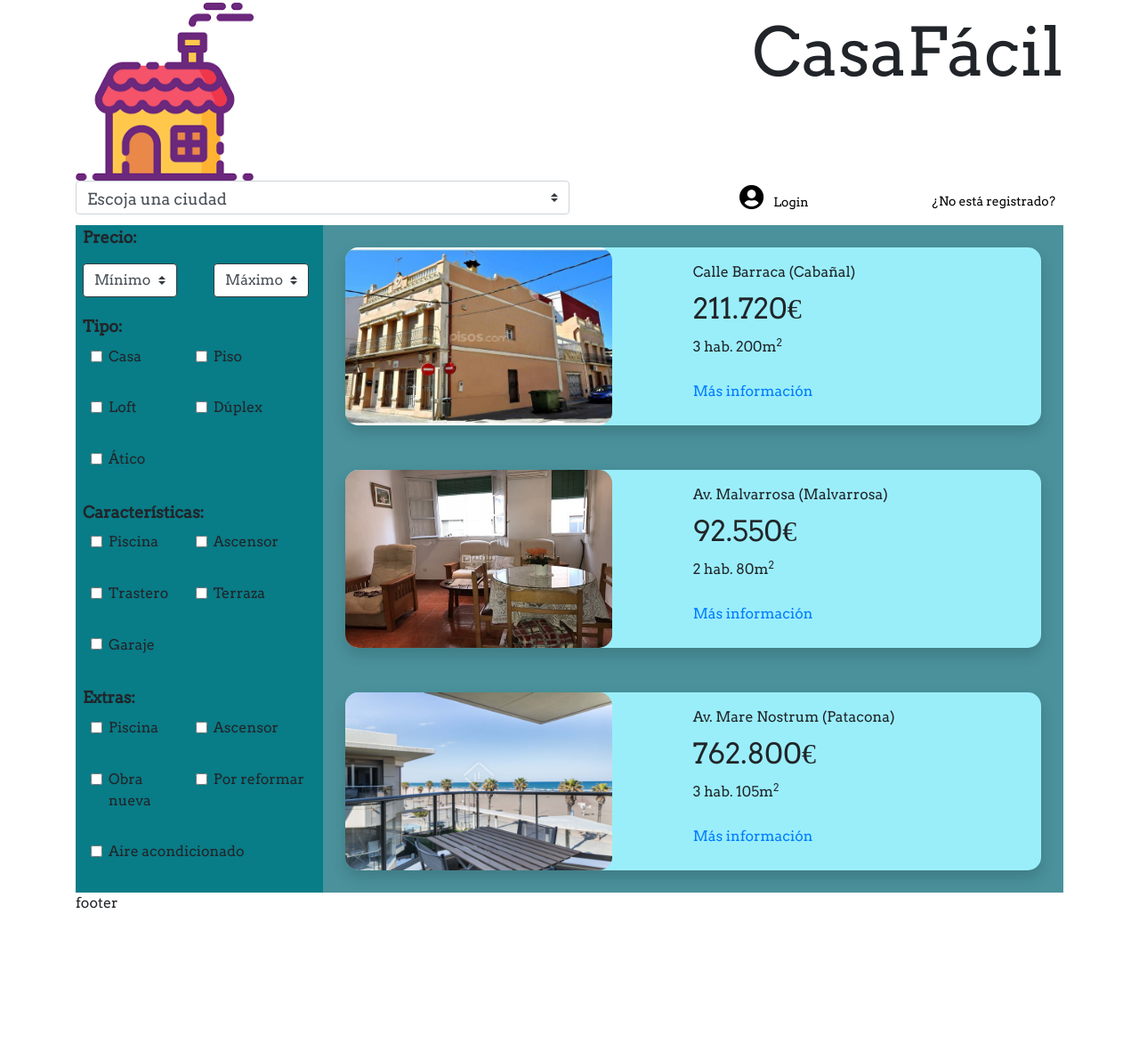
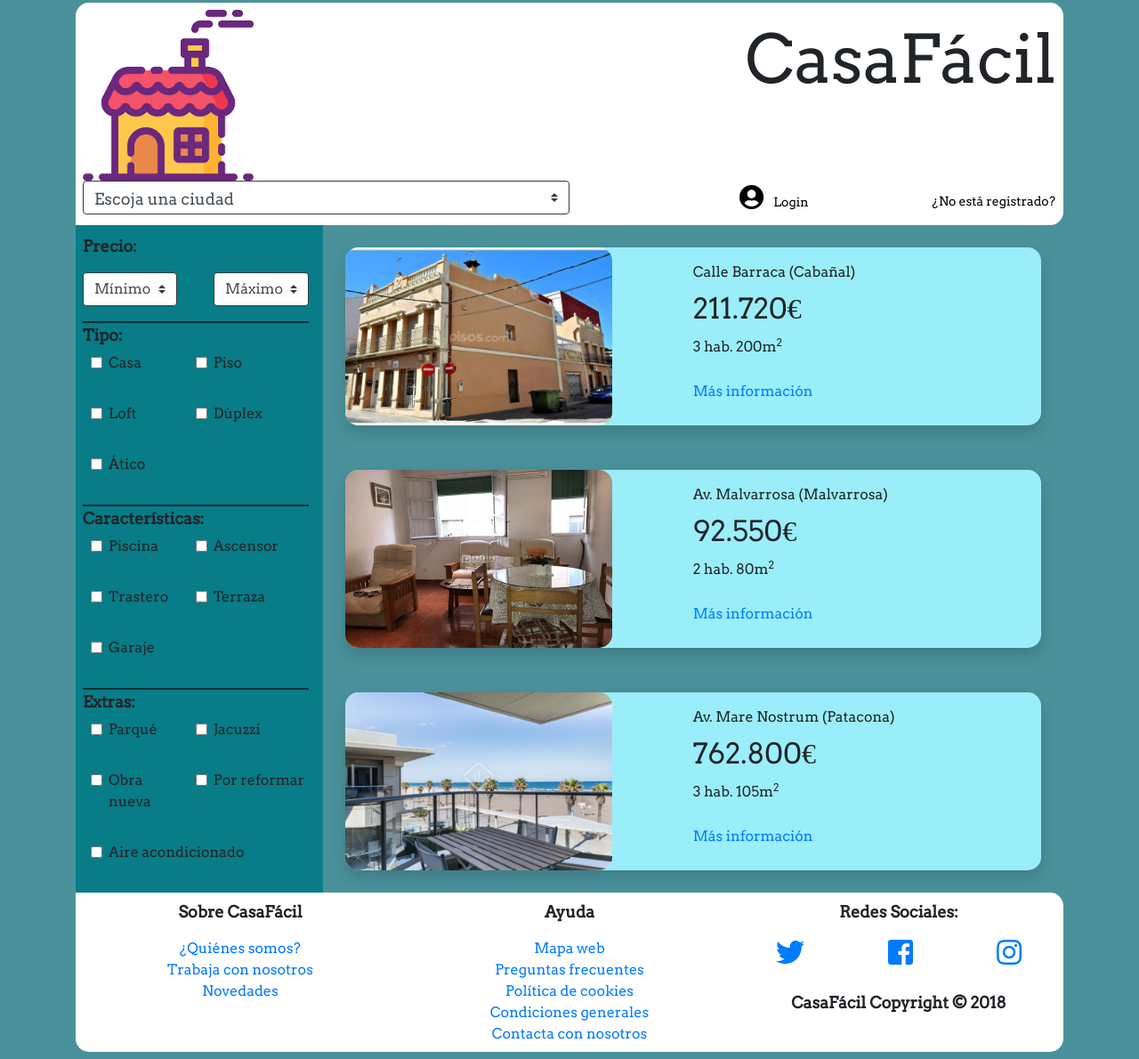
Before and after one commit to Niksokupa/Dise-o, a plain HTML site: page index.html in a window 1280 px wide. Shown: the part 5-1195 px from the top of the page at 89% size. Before the commit the page ends 1116 px from the top, so only its background shows below. Drawn offline with nearby package versions, Linux system fonts and the light colour scheme.

Commit message:
Practicamente terminado

```diff
--- a/index.html
+++ b/index.html
@@ -21,15 +21,15 @@
     <title>CasaFácil</title>
 </head>
 
-<body>
+<body style="background-color: #4A919B">
     <div class="container mt-2 mb-2">
-        <div class="image d-flex justify-content-between">
+        <div class="image d-flex justify-content-between pl-2 pt-2 pr-2">
             <img src="favicon.png">
             <p style="font-size: 75px">CasaFácil</p>
         </div>
         <div class="header">
-            <div class="citychooser">
-                <select class="custom-select cityselect">
+            <div class="citychooser pl-2">
+                <select class="custom-select cityselect border border-dark">
                     <optgroup>
                         <option selected>Escoja una ciudad</option>
                         <option value="1">Valencia</option>
@@ -52,7 +52,7 @@
                 </button>
             </div>
         </div>
-        <div class="filtercontainer pr-3 pl-2">
+        <div class="filtercontainer pt-2 pr-3 pl-2">
             <div class="pricefilter">
                 <p>Precio:</p>
                 <div class=" d-flex justify-content-between">
@@ -149,15 +149,15 @@
                     <p>Extras:</p>
                 </div>
                 <div class="form-check col-6">
-                    <input class="form-check-input ml-1" type="checkbox" value="" id="piscina">
-                    <label class="form-check-label ml-4" for="piscina">
-                        Piscina
+                    <input class="form-check-input ml-1" type="checkbox" value="" id="parque">
+                    <label class="form-check-label ml-4" for="parque">
+                        Parqué
                     </label>
                 </div>
                 <div class="form-check col-6">
-                    <input class="form-check-input" type="checkbox" value="" id="ascensor">
-                    <label class="form-check-label" for="ascensor">
-                        Ascensor
+                    <input class="form-check-input" type="checkbox" value="" id="jacuzzi">
+                    <label class="form-check-label" for="jacuzzi">
+                        Jacuzzi
                     </label>
                 </div>
                 <div class="form-check col-6">
@@ -203,11 +203,35 @@
                 <div class="morehouseinfo"><a href="#">Más información</a></div>
             </div>
         </div>
-        <div class="footer">footer </div>
+        <div class="footer pt-2 pb-2">
+            <div class="about">
+                <p>Sobre CasaFácil</p>
+                <a href="#">¿Quiénes somos?</a><br>
+                <a href="#">Trabaja con nosotros</a><br>
+                <a href="#">Novedades</a><br>
+            </div>
+            <div class="help">
+                <p>Ayuda</p>
+                <a href="#">Mapa web</a><br>
+                <a href="#">Preguntas frecuentes</a><br>
+                <a href="#">Política de cookies</a><br>
+                <a href="#">Condiciones generales</a><br>
+                <a href="#">Contacta con nosotros</a><br>
+            </div>
+            <div class="socials">
+                <p>Redes Sociales:</p>
+                <div class="d-flex justify-content-around">
+                    <a href="#"><i class="fab fa-2x fa-twitter"></i></a>
+                    <a href="#"><i class="fab fa-2x fa-facebook-square"></i></a>
+                    <a href="#"><i class="fab fa-2x fa-instagram"></i></a>
+                </div>
+                <br>
+                <div class="copyright d-flex justify-content-center">
+                    <p>CasaFácil Copyright © 2018</p>
+                </div>
+            </div>
+        </div>
     </div>
-
-
-
 </body>
 
 </html>
--- a/mystyle.css
+++ b/mystyle.css
@@ -5,8 +5,7 @@
 
 .container {
     display: grid;
-    width: 80vw;
-    grid-template-rows: 200px 50px auto auto auto auto 100px;
+    grid-template-rows: 200px 50px auto auto auto auto auto;
     grid-template-columns: 1fr 1fr 1fr 1fr;
     grid-template-areas:
     "image image image image"
@@ -20,12 +19,16 @@
 
 .image {
     grid-area: image;
+    background-color: white;
+    border-radius: 15px 15px 0 0;
 }
 
 .header {
     display: grid;
     grid-area: header;
     grid-template-columns: 2fr 1fr 1fr;
+    background-color: white;
+    border-radius: 0 0 15px 0;
 }
 
 .filtercontainer {
@@ -38,6 +41,20 @@
 .filtercontainer div p{
     font-size: 18px;
     font-weight: bold;
+    border-top: 2px solid #003034;
+}
+
+.filtercontainer .pricefilter p{
+    border-top-color: transparent;
+}
+
+.footer div p{
+    font-size: 18px;
+    font-weight: bold;
+}
+
+.footer div {
+    text-align: center;
 }
 
 .main {
@@ -82,7 +99,13 @@
 }
 
 .footer {
+    background-color: white;
+    border-radius: 0 15px 15px 15px;
     grid-area: footer;
+    display: grid;
+    grid-template-columns: 1fr 1fr 1fr;
+    grid-template-areas:
+    "about help socials"
 }
 
 .casa > *{
@@ -110,7 +133,7 @@
 }
 
 button {
-    background-color: white;
+    background-color:rgba(0, 0, 0, 0);
 }
 
 
@@ -121,3 +144,40 @@ button {
 .citychooser select {
     font-size: 18px!important;
 }
+
+
+/* Medium devices
+
+No sé porqué solo me funciona en el pixel exacto de ancho 768, al bajar queda extraño, creo que es por el bootstrap.
+
+*/
+@media (max-width: 768px) {
+
+    .container {
+        display: grid;
+        width: 80vw;
+        grid-template-rows: 200px 50px 50px auto auto auto auto auto;
+        grid-template-columns: 1fr;
+        grid-template-areas:
+        "image"
+        "header"
+        "filtercontainer"
+        "filtercontainer"
+        "filtercontainer"
+        "filtercontainer"
+        "main"
+        "footer"
+    }
+
+    .header {
+        border-radius: 0;
+    }
+
+    .filtercontainer {
+        border-radius: 0 0 15px 15px;
+    }
+
+    .footer {
+        border-radius: 15px 15px 15px 15px;
+    }
+}
```
